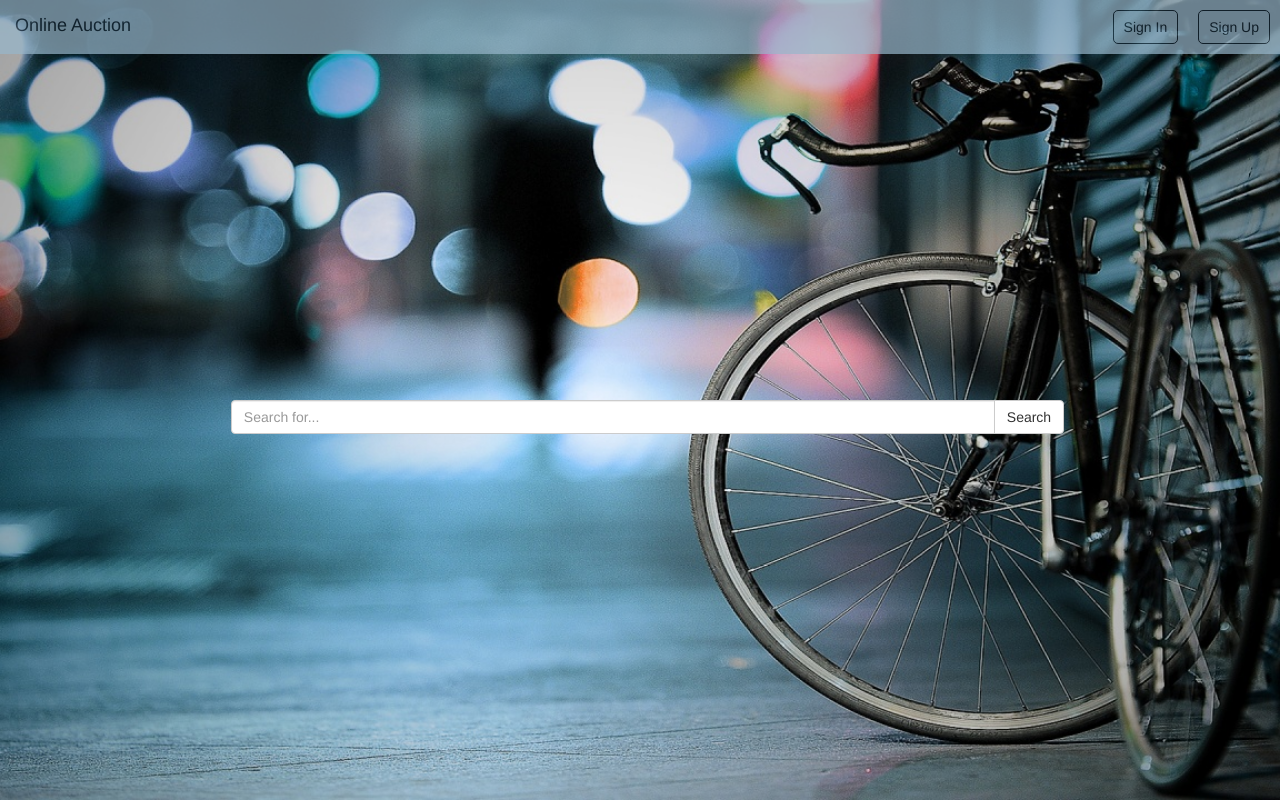
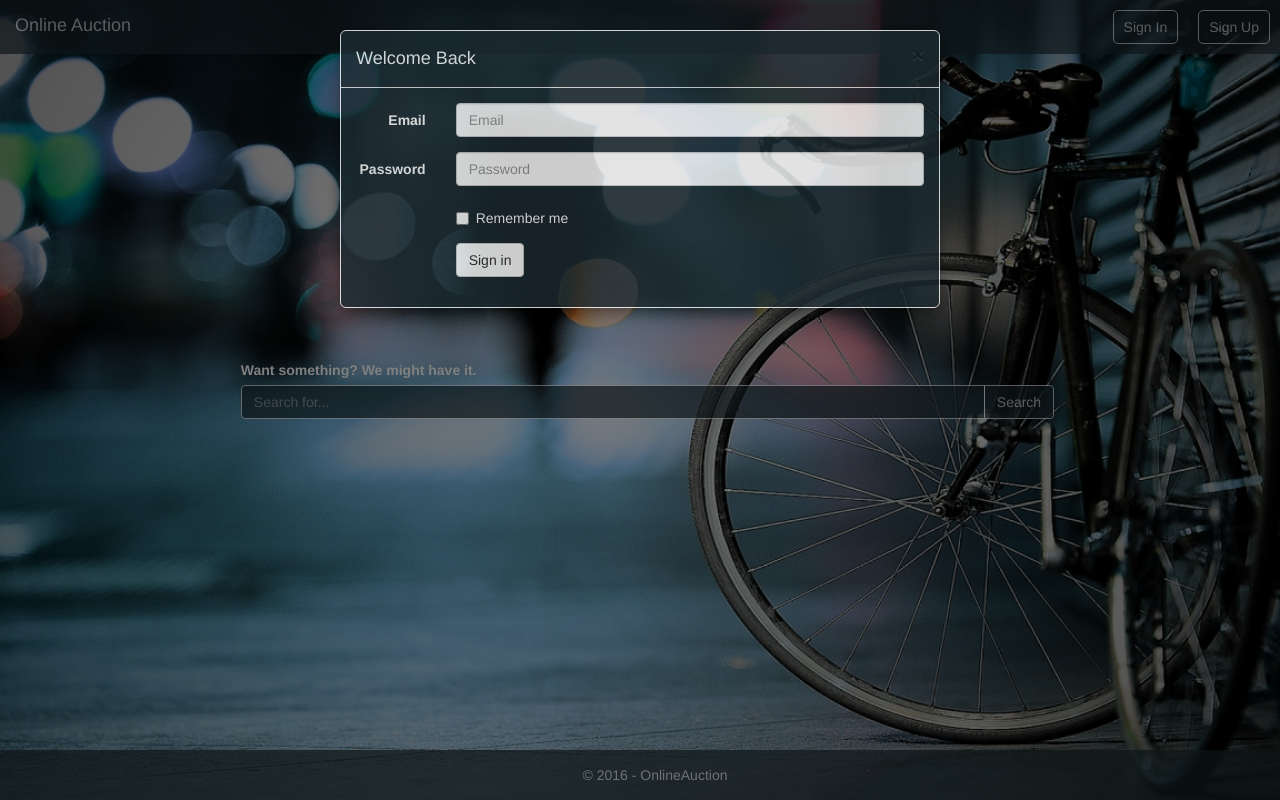
Before and after one commit to aleckleyer/OnlineAuction, a PHP site: page /PowerliftingHub/ in a window 1280 px wide, after a click on "Sign In". Run offline with PHP 8.4, Linux system fonts and the light colour scheme.

Commit message:
Latest changes

```diff
--- a/css/main.css
+++ b/css/main.css
@@ -13,18 +13,18 @@
 
 #search{
     position:absolute;
-    top:50%;
+    top:45%;
 }
 
 .navbar{
     border-radius:0px!important;
     border:none;
-    background-color:#98b7cb;
+    background-color:#1c2b31;
     opacity:.70;
 }
 
 .navbar-default .navbar-nav>.active>a, .navbar-default .navbar-nav>.active>a:focus, .navbar-default .navbar-nav>.active>a:hover{
-    background-color: #81a3b5;
+    background-color: #1c2b31;
 }
 
 .navBtn{
@@ -32,11 +32,50 @@
     padding-right: 10px;
     margin:10px;
     border-radius:5px;
-    background-color:#98b7cb;
-    border-color:#182b39;
-    color:#182b39;
+    background-color:#1c2b31;
+    border-color:#ffffff;
+    color:#ffffff;
+}
+
+#searchInput{
+    opacity:.70;
+    background-color:#1c2b31;
+    border-color:#ffffff;
+    color:#ffffff;
+}
+
+#searchBtn{
+    opacity:.70;
+    background-color:#1c2b31;
+    border-color:#ffffff;
+    color:#ffffff;
+}
+
+.navBtn:hover, #searchBtn:hover, .navBtn:active, #searchBtn:active, .navBtn:focus, #searchBtn:focus{
+    background-color:#0a0f12!important;
+    color:#ffffff!important;
 }
 
 .navbar-brand{
-    color:#182b39!important;
+    color:#ffffff!important;
 }
+
+.row{
+    margin:0px!important;
+}
+
+#footerText{
+    width:100%;
+    color:white;
+}
+
+.modal-content{
+    opacity:.80;
+    background-color:#1c2b31;
+    color:#ffffff;
+    border:1px solid #ffffff;
+}
+
+#inputLabel{
+    color:#ffffff;
+}
--- a/dbconnect.php
+++ b/dbconnect.php
@@ -11,5 +11,5 @@ $conn = new mysqli($servername, $username, $password, $database);
 if ($conn->connect_error) {
     die("Connection failed: " . $conn->connect_error);
 }
-echo "Connected successfully";
+
 ?>
--- a/index.php
+++ b/index.php
@@ -48,15 +48,112 @@
       <div class="row" id="search">
         <div class="col-md-offset-2 col-md-8">
           <form action="search.php" method="POST">
+          <label id="inputLabel">Want something? We might have it.</label>
           <div class="input-group">
             <input type="text" class="form-control" placeholder="Search for..." id="searchInput">
             <span class="input-group-btn">
-              <input class="btn btn-default" type="submit" value="Search"/>
+              <input class="btn btn-default" type="submit" value="Search" id="searchBtn"/>
             </span>
           </div><!-- /input-group -->
           </form>
       </div>
     </div>
+
+    <div class="navbar navbar-default navbar-fixed-bottom">
+      <div class="container">
+        <p class="navbar-text text-center" id="footerText">© 2016 - OnlineAuction
+        </p>
+      </div>
+    </div>
+
+    <!-- Modals -->
+    <div class="modal fade" id="signIn" tabindex="-1" role="dialog" aria-labelledby="myModalLabel">
+      <div class="modal-dialog" role="document">
+        <div class="modal-content">
+          <div class="modal-header">
+            <button type="button" class="close" data-dismiss="modal" aria-label="Close"><span aria-hidden="true">&times;</span></button>
+            <h4 class="modal-title" id="myModalLabel">Welcome Back</h4>
+          </div>
+          <div class="modal-body">
+            <form class="form-horizontal" action="login.php" method="POST">
+              <div class="form-group">
+                <label for="inputEmail3" class="col-sm-2 control-label">Email</label>
+                <div class="col-sm-10">
+                  <input type="email" class="form-control" id="inputEmail3" placeholder="Email">
+                </div>
+              </div>
+              <div class="form-group">
+                <label for="inputPassword3" class="col-sm-2 control-label">Password</label>
+                <div class="col-sm-10">
+                  <input type="password" class="form-control" id="inputPassword3" placeholder="Password">
+                </div>
+              </div>
+              <div class="form-group">
+                <div class="col-sm-offset-2 col-sm-10">
+                  <div class="checkbox">
+                    <label>
+                      <input type="checkbox"> Remember me
+                    </label>
+                  </div>
+                </div>
+              </div>
+              <div class="form-group">
+                <div class="col-sm-offset-2 col-sm-10">
+                  <button type="submit" class="btn btn-default">Sign in</button>
+                </div>
+              </div>
+            </form>
+          </div>
+        </div>
+      </div>
+    </div>
+    <div class="modal fade" id="signUp" tabindex="-1" role="dialog" aria-labelledby="myModalLabel">
+      <div class="modal-dialog" role="document">
+        <div class="modal-content">
+          <div class="modal-header">
+            <button type="button" class="close" data-dismiss="modal" aria-label="Close"><span aria-hidden="true">&times;</span></button>
+            <h4 class="modal-title" id="myModalLabel">Join the party!</h4>
+          </div>
+          <div class="modal-body">
+            <form class="form-horizontal" action="register.php" method="POST">
+              <div class="form-group">
+                <label for="SignUpFirstName" class="col-sm-2 control-label">Name</label>
+                <div class="col-sm-5">
+                  <input type="text" class="form-control" id="SignUpFirstName" placeholder="First">
+                </div>
+                <div class="col-sm-5">
+                  <input type="text" class="form-control" id="SignUpLastName" placeholder="Last">
+                </div>
+              </div>
+              <div class="form-group">
+                <label for="SignUpEmail" class="col-sm-2 control-label">Email</label>
+                <div class="col-sm-10">
+                  <input type="email" class="form-control" id="SignUpEmail" placeholder="Email">
+                </div>
+              </div>
+              <div class="form-group">
+                <label for="SignUpPassword" class="col-sm-2 control-label">Password</label>
+                <div class="col-sm-10">
+                  <input type="password" class="form-control" id="SignUpPassword" placeholder="Password">
+                </div>
+              </div>
+              <div class="form-group">
+                <label for="SignUpCPassword" class="col-sm-2 control-label">Confirm</label>
+                <div class="col-sm-10">
+                  <input type="password" class="form-control" id="SignUpCPassword" placeholder="Confirm Password">
+                </div>
+              </div>
+              <div class="form-group">
+                <div class="col-sm-offset-2 col-sm-10">
+                  <button type="submit" class="btn btn-default" id="SignUpSubmit">Submit</button>
+                </div>
+              </div>
+            </form>
+          </div>
+        </div>
+      </div>
+    </div>
+    <!-- Modals End -->
 
     <!-- jQuery (necessary for Bootstrap's JavaScript plugins) -->
     <script src="https://ajax.googleapis.com/ajax/libs/jquery/1.12.4/jquery.min.js"></script>
```
Also changed, not shown: checkusername.php (added, +44 -0 lines), register.php (+11 -9 lines), register2.php (added, +119 -0 lines).
